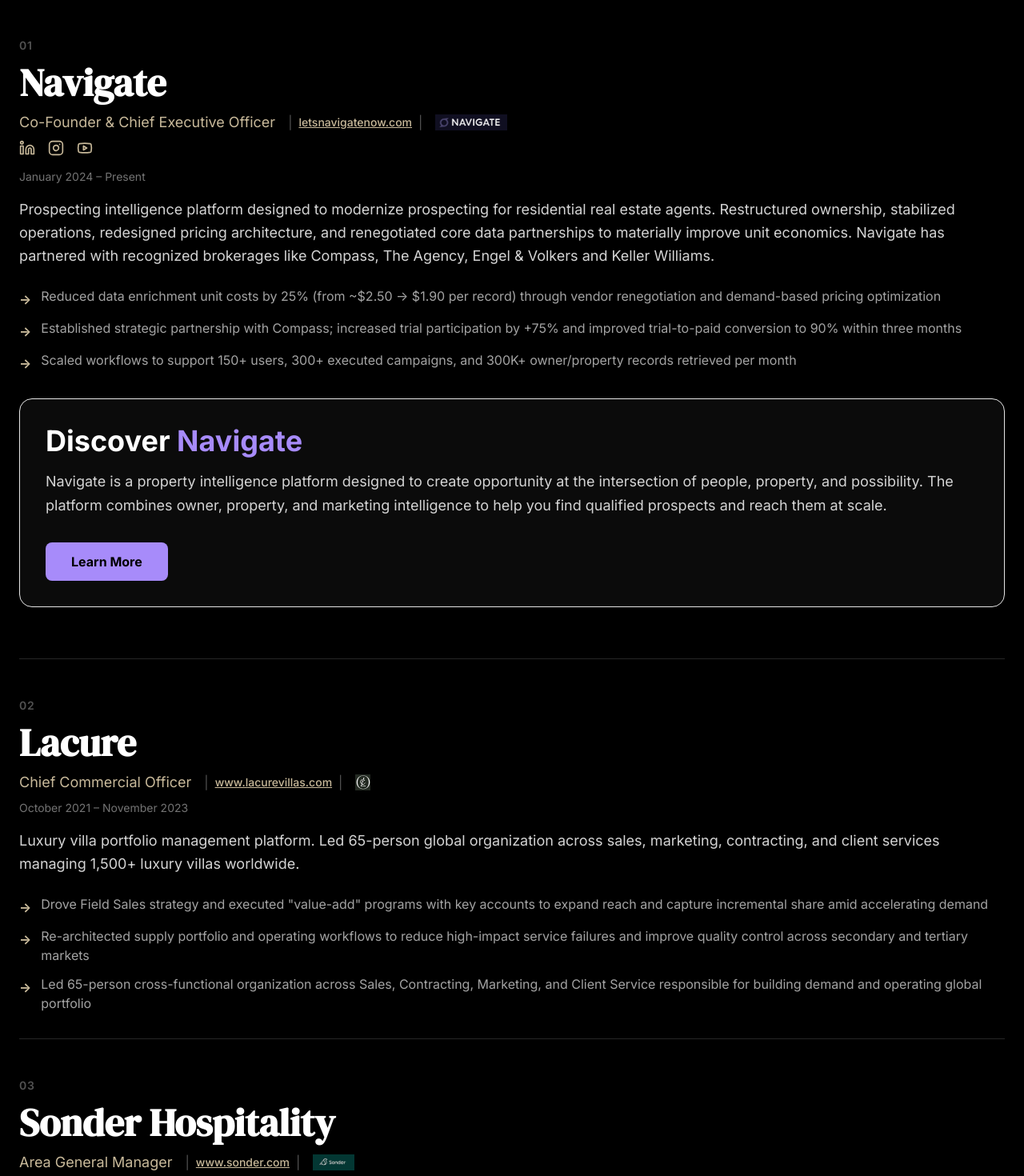
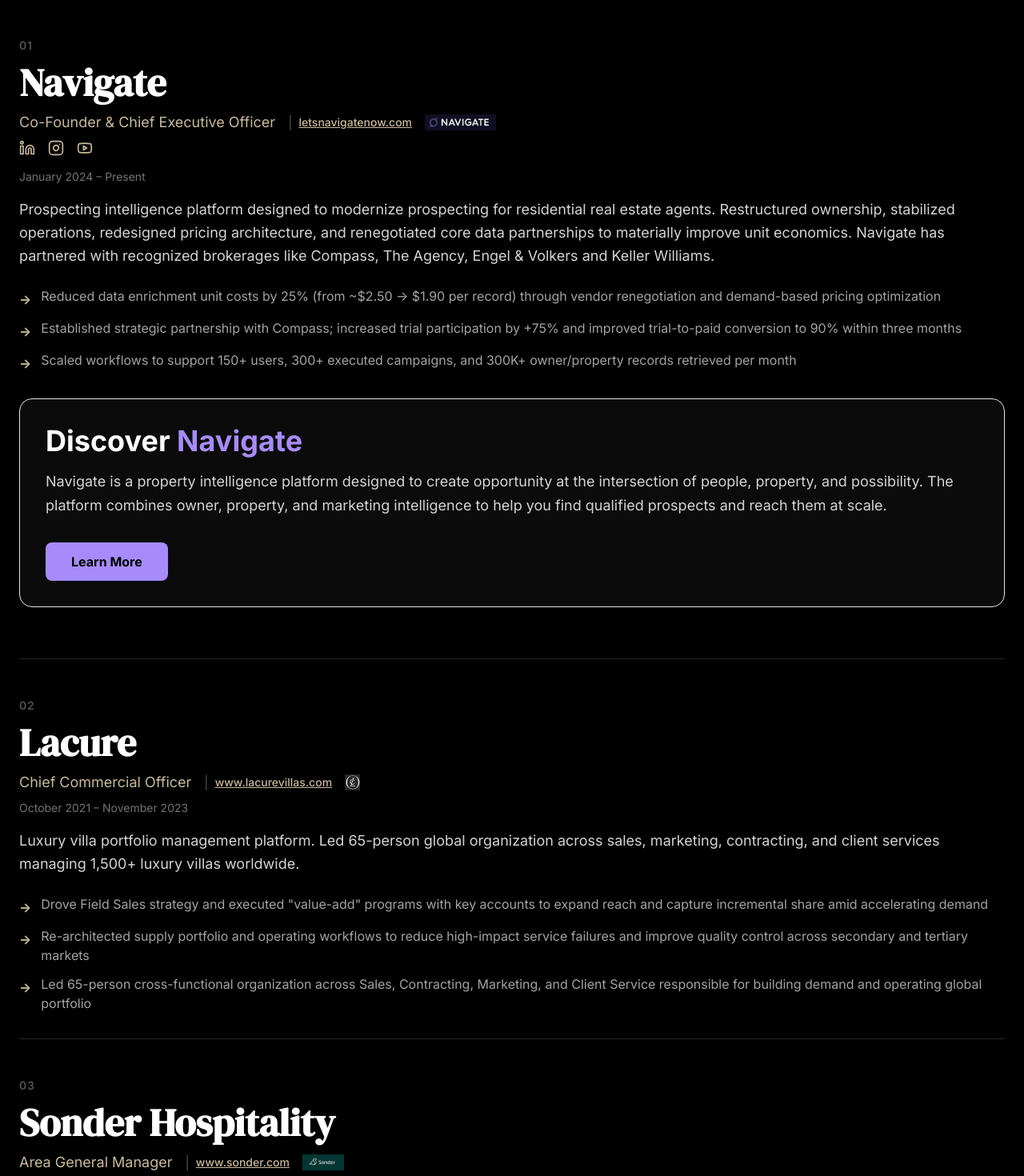
Before and after one commit to letsnavigatebmw/brandonmweaver, a React (Vite) app: page / in a window 1280 px wide. Shown: the part 4060-5530 px from the top of the page at 80% size. Built offline with nearby package versions, Linux system fonts and the light colour scheme.

Commit message:
Position logos directly to the right of URLs on same line

```diff
--- a/src/components/Projects.jsx
+++ b/src/components/Projects.jsx
@@ -128,6 +128,7 @@ Prior roles include Chief Commercial Officer at Lacure, executive leadership at
                     {experiences[0].url && (
                       <div className="flex items-center gap-2">
                         <span className="text-gray-600 hidden md:inline">|</span>
+                        <div className="flex items-center gap-2">
                           <a
                             href={experiences[0].url}
                             target="_blank"
@@ -137,15 +138,13 @@ Prior roles include Chief Commercial Officer at Lacure, executive leadership at
                             {experiences[0].url.replace('https://', '').replace('http://', '').replace(/\/$/, '')}
                           </a>
                           {experiences[0].logo && (
-                          <>
-                            <span className="text-gray-600 hidden md:inline">|</span>
                             <img
                               src={experiences[0].logo}
                               alt={experiences[0].name}
                               className="h-6 md:h-7 w-auto bg-black px-2 py-1 rounded"
                             />
-                          </>
                           )}
+                        </div>
                       </div>
                     )}
                   </div>
@@ -266,6 +265,7 @@ Prior roles include Chief Commercial Officer at Lacure, executive leadership at
                   {exp.url && (
                     <div className="flex items-center gap-2">
                       <span className="text-gray-600 hidden md:inline">|</span>
+                      <div className="flex items-center gap-2">
                         <a
                           href={exp.url}
                           target="_blank"
@@ -275,15 +275,13 @@ Prior roles include Chief Commercial Officer at Lacure, executive leadership at
                           {exp.url.replace('https://', '').replace('http://', '').replace(/\/$/, '')}
                         </a>
                         {exp.logo && (
-                        <>
-                          <span className="text-gray-600 hidden md:inline">|</span>
                           <img
                             src={exp.logo}
                             alt={exp.name}
                             className="h-6 md:h-7 w-auto bg-black px-2 py-1 rounded"
                           />
-                        </>
                         )}
+                      </div>
                     </div>
                   )}
                 </div>
```
Lines whose indentation alone changed are shown as unchanged.
